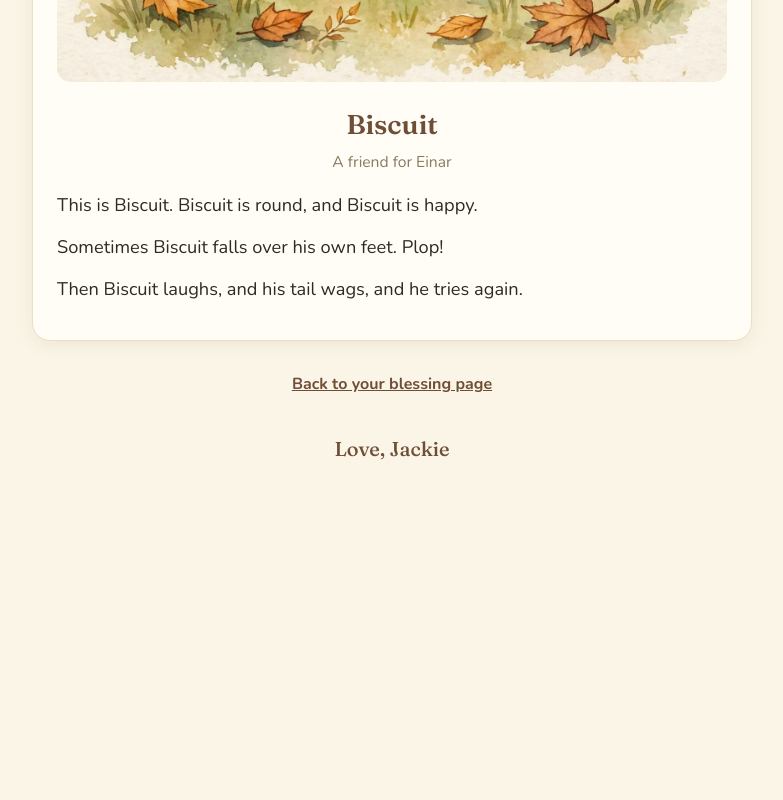
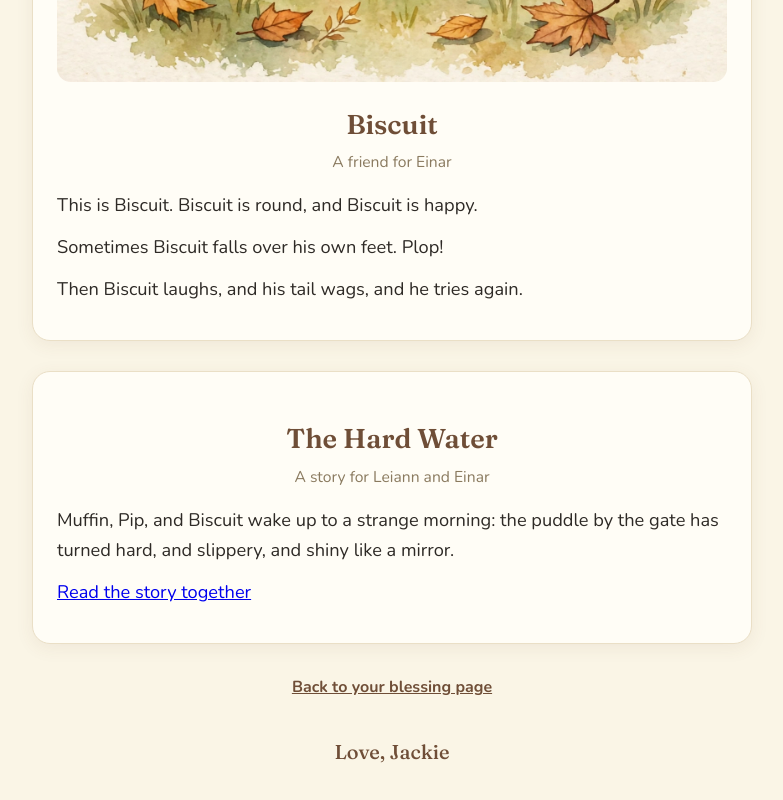
Before and after one commit to jackiewhite0325/RyannFamily, a plain HTML site: page friends.html in a window 1280 px wide. Shown: the part 2528-3328 px from the top of the page, without its empty margins (248-1031 px from the left). Before the commit the page ends 3069 px from the top, so only its background shows below. Drawn offline with nearby package versions, Linux system fonts and the light colour scheme.

Commit message:
Link The Hard Water story from the friends page

```diff
--- a/friends.html
+++ b/friends.html
@@ -90,6 +90,13 @@
       <p class="story">Then Biscuit laughs, and his tail wags, and he tries again.</p>
     </section>
 
+    <section class="friend">
+      <h2>The Hard Water</h2>
+      <p class="for">A story for Leiann and Einar</p>
+      <p class="story">Muffin, Pip, and Biscuit wake up to a strange morning: the puddle by the gate has turned hard, and slippery, and shiny like a mirror.</p>
+      <p class="story"><a href="story.html">Read the story together</a></p>
+    </section>
+
     <p class="back"><a href="index.html">Back to your blessing page</a></p>
     <p class="sign">Love, Jackie</p>
   </main>
```
